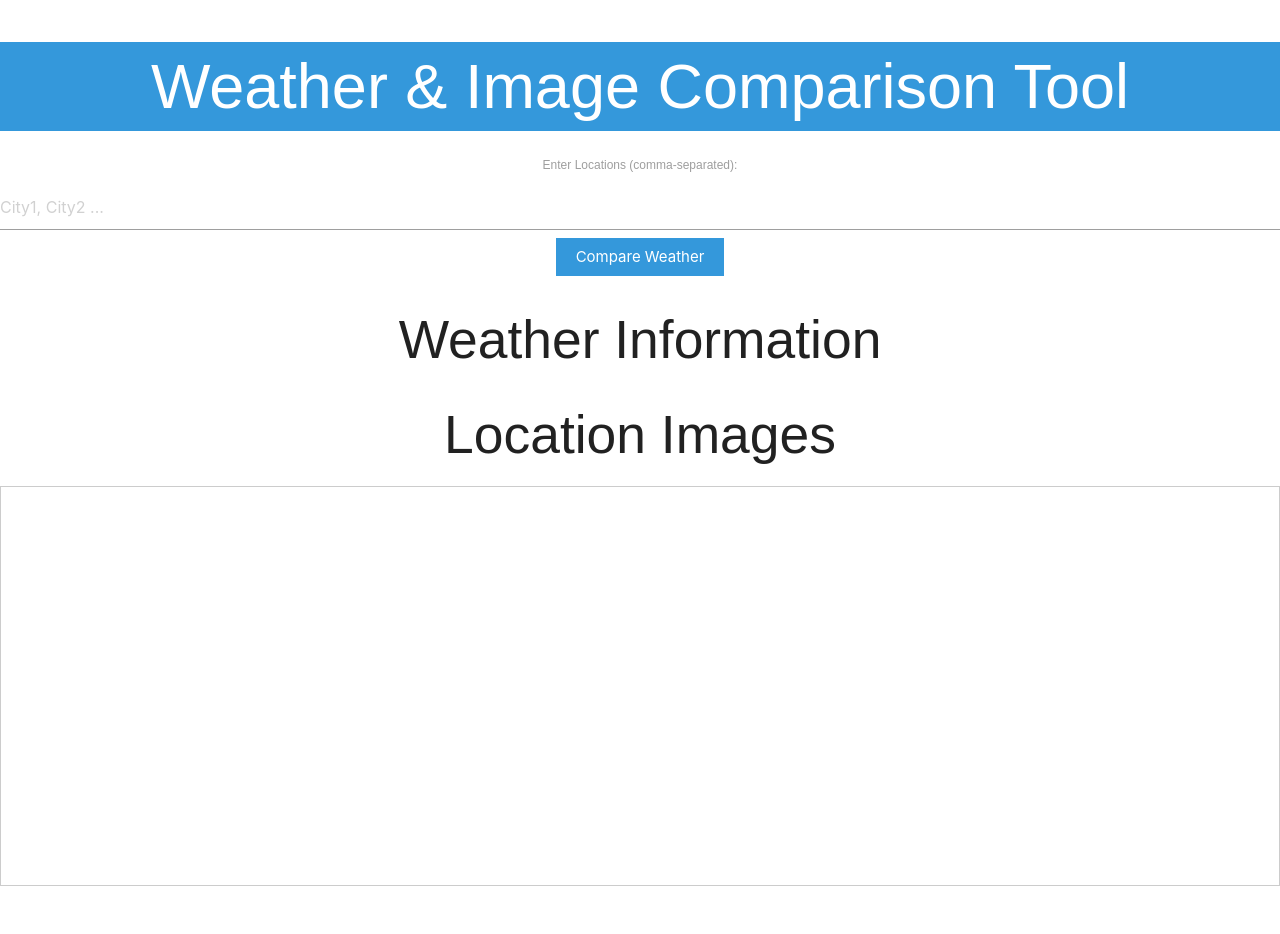
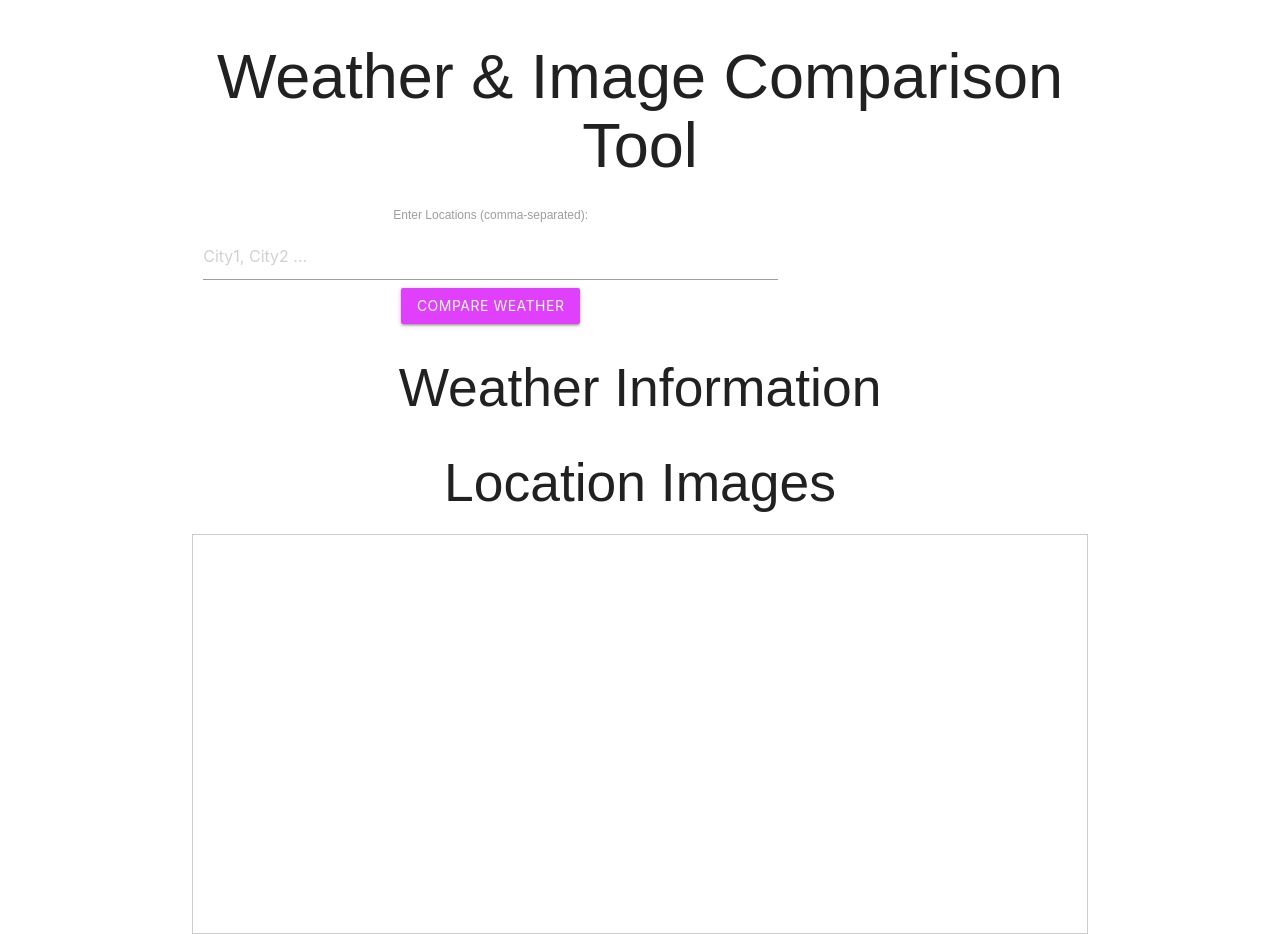
Before and after one commit to Sarmoros/Group-Project-1, a plain HTML site: page index.html in a window 1280 px wide. Before the commit the page ends 886 px from the top, so only its background shows below. Drawn offline with nearby package versions, Linux system fonts and the light colour scheme; some packages are replaced by stand-ins of ours; files that its build step writes are made by us from their sources.

Commit message:
buttons, columns

```diff
--- a/assets/style.css
+++ b/assets/style.css
@@ -3,7 +3,7 @@ body {
     text-align: center;
 }
 
-h1 {
+header {
     background-color: #3498db;
     color: white;
     padding: 10px;
--- a/index.html
+++ b/index.html
@@ -8,12 +8,14 @@
     <title>Weather & Image Comparison Tool</title>
 </head>
 <body>
-    <h1>Weather & Image Comparison Tool</h1>
-    <div id="weather-form">
-        <label for="locations">Enter Locations (comma-separated):</label>
+    <div class="container">
+    <div class="row">
+        <div class="col s12"><h1>Weather & Image Comparison Tool</h1></div>
+        <div class="col s12 m6 l8"><div id="weather-form">
+        </div><label for="locations">Enter Locations (comma-separated):</label>
         <input type="text" id="locations" placeholder="City1, City2 ...">
-        <button id="compare-weather">Compare Weather</button>
-    </div>
+        <button id="compare-weather" class="btn waves-effect waves-light #e040fb purple accent-2" type="submit" name="action">Compare Weather</button>
+    </div></div>
     <div id="weather-info">
         <h2>Weather Information</h2>
         <div id="weather-data">
@@ -28,7 +30,7 @@
     </div>
     <div id="map-container">
         <div id="map"></div>
-    </div>
+    </div></div>
     <script src="https://maps.googleapis.com/maps/api/js?key=AIzaSyCzWZEjXyi8Y0vwCV6bI5kGD5BAazK5ia0&libraries=places&callback=initMap" async defer></script>
     <script src="assets/script.js"></script>
 
```
